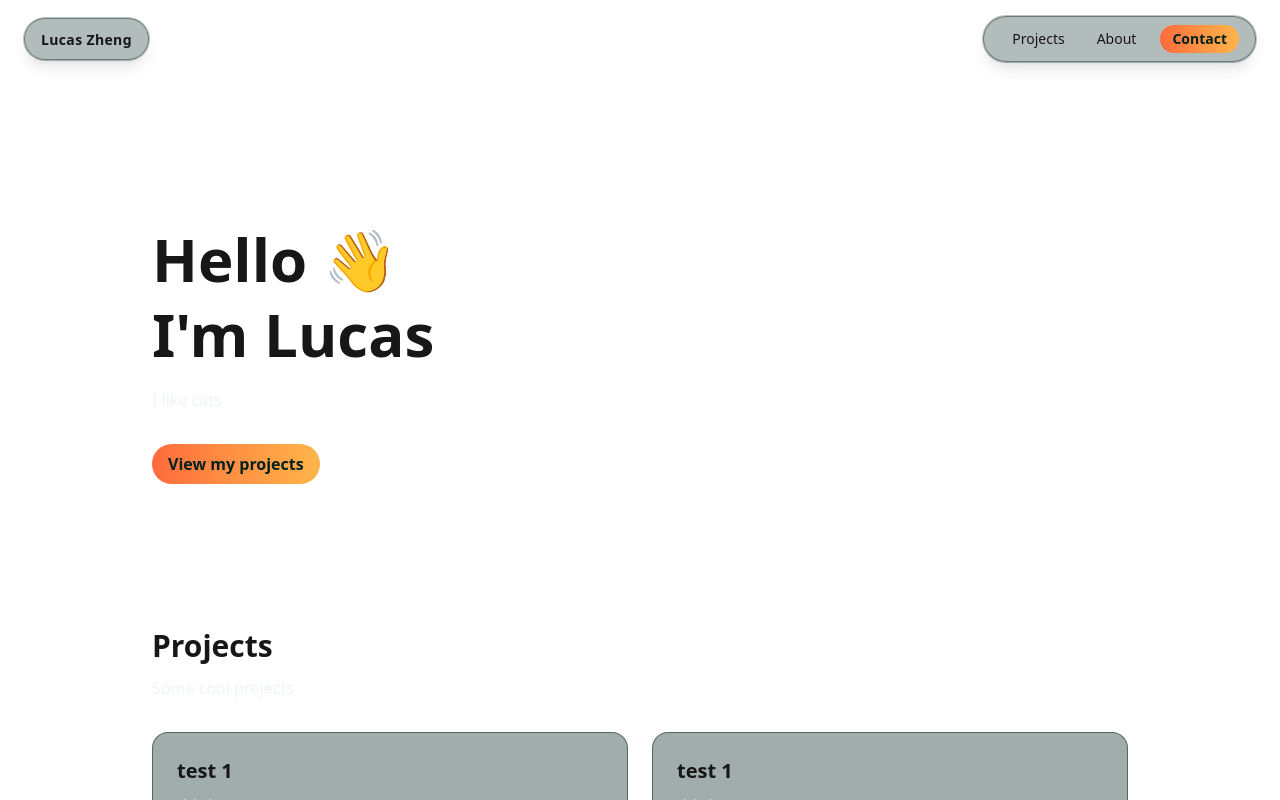
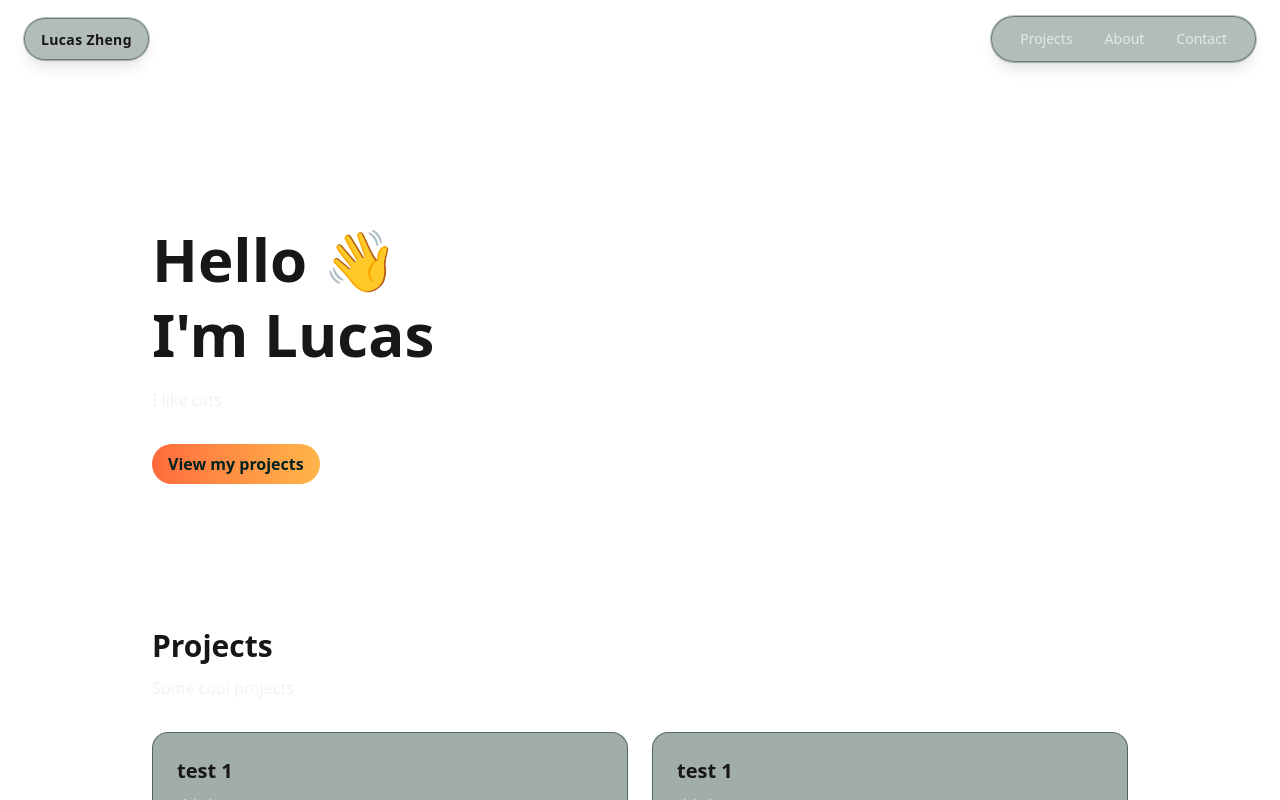
Before and after one commit to qZheng/personal-website, a Next.js app: page / in a window 1280 px wide. Shown: the top 800 px of the page. Built offline with nearby package versions, Linux system fonts and the light colour scheme.

Commit message:
Simplified header behavior

```diff
--- a/src/app/page.tsx
+++ b/src/app/page.tsx
@@ -3,7 +3,7 @@ export default function Home() {
   return (
     <>
     {/* Intro */}
-      <section className="py-16">
+      <section id="home" className="py-16">
         <h1 className="text-5xl md:text-6xl font-bold leading-tight">
           Hello 👋<br className="hidden md:block" />
           I'm Lucas
--- a/src/components/Header.tsx
+++ b/src/components/Header.tsx
@@ -1,79 +1,77 @@
 "use client"
 
-import { useEffect, useRef, useState } from "react"
+import { useEffect, useState } from "react"
+
+const SECTIONS = ["home", "projects", "about", "contact"] as const
+type SectionId = typeof SECTIONS[number]
+
 
 export default function Header() {
-    const [visible, setVisible] = useState(true)
-    const lastY = useRef(0)
-    const scrolledPast = useRef(false)
+    const [active, setActive] = useState<SectionId>("home")
 
     useEffect(() => {
-        const projectsEl = document.getElementById("projects")
-        if (!projectsEl) return
+        const els = SECTIONS
+        .map((id) => document.getElementById(id))
+        .filter(Boolean) as HTMLElement[]
+
+        if (!els.length) return
 
         const io = new IntersectionObserver(
             (entries) => {
-                scrolledPast.current = entries[0].isIntersecting
-                if (!scrolledPast.current) setVisible(true)
-            }, {root:null, threshold:0}
+                const visible = entries
+                .filter((e) => e.isIntersecting)
+                .sort((a, b) => b.intersectionRatio - a.intersectionRatio)[0]
+                if (visible) setActive((visible.target as HTMLElement).id as SectionId)
+            },
+        {
+            root: null,
+            threshold: [0.25, 0.6, 0.9],
+            rootMargin: "-40% 0px -40% 0px",
+        }
         )
+        els.forEach((el) => io.observe(el))
+        return () => io.disconnect()
+    }, [])
 
-        io.observe(projectsEl)
+    const item = (href: `#${SectionId}`, label: string, id: SectionId) => {
+        const isActive = active === id
+        const base =
+             "px-3 py-1 rounded-full text-sm transition outline-none focus-visible:ring-2 focus-visible:ring-mint/80"
+        const off = "text-mist/85 hover:bg-surface/60"
+        const on = "bg-surface/70 text-mist ring-1 ring-ink/40"
+        return (
+            <a
+                href={href}
+                aria-current={isActive ? "page" : undefined}
+                 className={`${base} ${isActive ? on : off}`}
+            >
+          {label}
+      </a>
+    )
+  }
 
-        const onScroll = () => {
-            const y = window.scrollY
-            const goingDown = y > lastY.current
-            const atTop = y < 24
-
-            if (atTop) setVisible(true)
-            else if (goingDown && scrolledPast.current) setVisible(false)
-            else if (!goingDown) setVisible(true)
-
-            lastY.current = y
-        }
-
-        onScroll()
-        window.addEventListener("scroll", onScroll, {passive:true})
-        return () => {
-            window.removeEventListener("scroll", onScroll)
-            io.disconnect()
-        }
-    }, [])
   return (
-    <header
-      className={[
-        "sticky top-4 z-50 flex justify-between items-center px-6 pointer-events-none",
-        "transition-all duration-300",
-        visible ? "opacity-100 translate-y-0" : "opacity-0 -translate-y-4",
-      ].join(" ")}
-    >
+    <header className="sticky top-4 z-50 flex justify-between items-center px-6">
       <div
         className="
-          pointer-events-auto rounded-full px-4 py-2
-          border border-ink/50 bg-surface/50 supports-[backdrop-filter]:bg-evergreen/30
-          backdrop-blur shadow-lg ring-1 ring-ink/30 transition-transform hover:-translate-y-0.5
+          rounded-full px-4 py-2 border border-ink/50
+          bg-surface/50 supports-[backdrop-filter]:bg-evergreen/30
+          backdrop-blur shadow-lg ring-1 ring-ink/30
         "
       >
-        <a href="/" className="font-semibold tracking-wide text-sm">Lucas&nbsp;Zheng</a>
+        <a href="#home" className="font-semibold tracking-wide text-sm">Lucas&nbsp;Zheng</a>
       </div>
-
       <div
         className="
-          pointer-events-auto
-          rounded-full px-4 py-2
-          border border-ink/50
-          bg-surface/50
-          supports-[backdrop-filter]:bg-evergreen/30
-          backdrop-blur
-          shadow-lg
-          ring-1 ring-ink/30
-          transition-transform hover:-translate-y-0.5
+          rounded-full px-4 py-2 border border-ink/50
+          bg-surface/50 supports-[backdrop-filter]:bg-evergreen/30
+          backdrop-blur shadow-lg ring-1 ring-ink/30
         "
       >
         <nav className="flex items-center gap-2 text-sm">
-          <a href="#projects" className="px-3 py-1 rounded-full hover:bg-surface/60 transition">Projects</a>
-          <a href="#about" className="px-3 py-1 rounded-full hover:bg-surface/60 transition">About</a>
-          <a href="#contact" className="px-3 py-1 ml-1 rounded-full font-semibold text-evergreen bg-gradient-to-r from-coral to-amber hover:opacity-95 transition">Contact</a>
+        {item("#projects", "Projects", "projects")}
+        {item("#about", "About", "about")}
+        {item("#contact", "Contact", "contact")}
         </nav>
       </div>
     </header>
```
